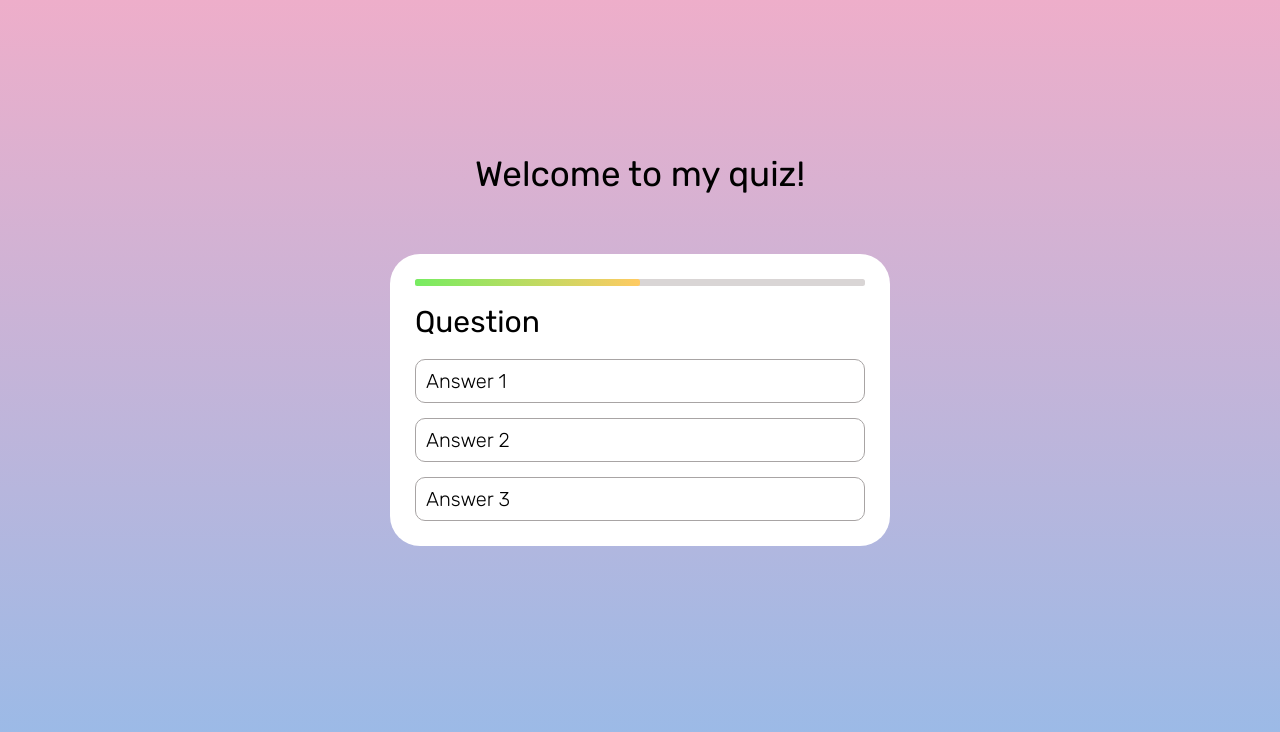
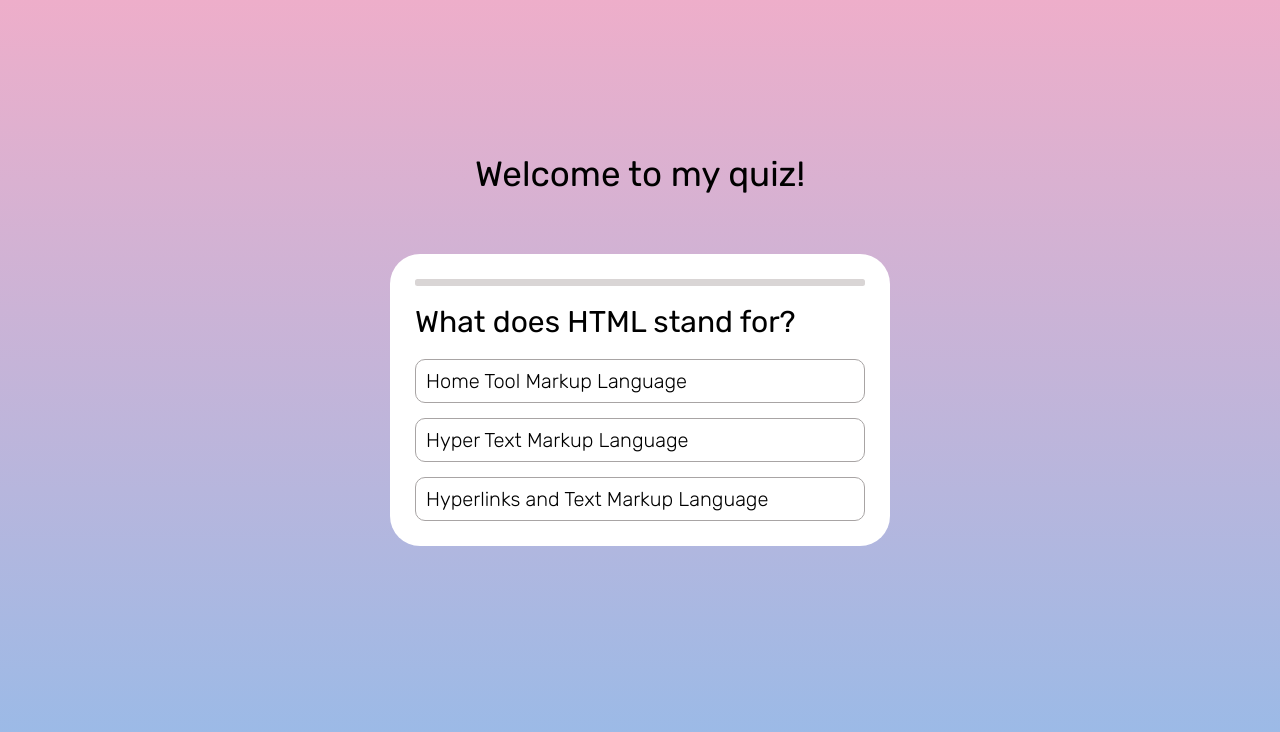
Before and after one commit to asudakova/react-quiz, a React (Create React App) app: page / in a window 1280 px wide. Shown: the top 732 px of the page. Built offline with nearby package versions, Linux system fonts and the light colour scheme.

Commit message:
added functionality

```diff
--- a/src/App.js
+++ b/src/App.js
@@ -1,13 +1,54 @@
 import './styles/App.scss';
 import Quiz from "./components/Quiz/Quiz";
 import Result from "./components/Result/Result";
+import {useState} from "react";
+
+const questions = [
+  {
+    title: 'What does HTML stand for?',
+    options: ['Home Tool Markup Language', 'Hyper Text Markup Language', 'Hyperlinks and Text Markup Language'],
+    correct: 1
+  },
+  {
+    title: 'Choose the correct HTML element for the largest heading:',
+    options: ['<h6>', '<head>', '<h1>', '<header>'],
+    correct: 2
+  },
+  {
+    title: 'How do you write "Hello World" in an alert box?',
+    options: ['alert("Hello World");', 'msg("Hello World");', 'alertBox("Hello World");', 'msgBox("Hello World");'],
+    correct: 0
+  },
+]
 
 function App() {
+  const [step, setStep] = useState(0);
+  const [correct, setCorrect] = useState(0);
+
+  const checkAnswer = (chosenAnswer, correctAnswer) => {
+    if (chosenAnswer === correctAnswer) {
+      setCorrect(correct + 1)
+    }
+    setStep(step + 1);
+  }
+
   return (
     <div className="App">
       <h1 className="App__title">Welcome to my quiz!</h1>
-      <Quiz/>
-      {/*<Result/>*/}
+      {step !== questions.length ? (
+        <Quiz
+          step={step}
+          questions={questions}
+          checkAnswer={checkAnswer}
+        />
+      ) : (
+        <Result
+          setStep={setStep}
+          correct={correct}
+          setCorrect={setCorrect}
+          questionsLength={questions.length}
+        />
+      )}
     </div>
   );
 }
--- a/src/components/Quiz/Quiz.jsx
+++ b/src/components/Quiz/Quiz.jsx
@@ -1,17 +1,27 @@
 import React from 'react';
 import '../Quiz/Quiz.scss';
 
-const Quiz = () => {
+const Quiz = ({step, questions, checkAnswer}) => {
+  const question = questions[step];
+  const progress = Math.round(step / questions.length * 100);
+
   return (
     <div className="Quiz">
       <div className="Quiz__progress">
-        <div></div>
+        <div style={{ width: `${progress}%`}}></div>
       </div>
-      <h2 className="Quiz__title">Question</h2>
+      <h2 className="Quiz__title">{question.title}</h2>
       <ul className="Quiz__answers">
-        <li>Answer 1</li>
-        <li>Answer 2</li>
-        <li>Answer 3</li>
+        {
+          question.options.map((option, index) =>
+            <li
+              key={index}
+              onClick={()=>checkAnswer(index, question.correct)}
+            >
+              {option}
+            </li>
+          )
+        }
       </ul>
     </div>
   );
--- a/src/components/Quiz/Quiz.scss
+++ b/src/components/Quiz/Quiz.scss
@@ -1,7 +1,7 @@
 .Quiz {
-  font-weight: 300;
   display: flex;
   flex-direction: column;
+  font-weight: 300;
   &__progress {
     height: 6.5px;
     width: 100%;
@@ -15,6 +15,7 @@
       border-radius: 2.5px;
       background: rgb(119,236,97);
       background: linear-gradient(90deg, rgba(119,236,97,1) 0%, rgba(255,202,98,1) 100%);
+      transition: all .3s ease-in-out;
     }
   }
   &__title {
--- a/src/components/Result/Result.jsx
+++ b/src/components/Result/Result.jsx
@@ -1,15 +1,37 @@
 import React from 'react';
 import '../Result/Result.scss';
-import smile from "../../img/smile-01.png"
+import smile1 from "../../img/smile-01.png";
+import smile2 from "../../img/smile-02.png";
+import smile3 from "../../img/smile-03.png";
 
-const Result = () => {
+const Result = ({setStep, correct, setCorrect, questionsLength}) => {
+
+  function resultPic() {
+    const part = Math.round(questionsLength / 3);
+    if (correct > part * 2) {
+      return smile1
+    } else if (correct <= part * 2 && correct > part){
+      return smile2
+    } else if (correct <= part && correct >= 0) {
+      return smile3;
+    }
+  }
+
   return (
     <div className="Result">
       <div className="Result__pic">
-        <img src={smile} alt="Result's pic"/>
+        <img src={resultPic()} alt="Result's pic"/>
       </div>
-      <div className="Result__text">You've got 3 out of 10!</div>
-      <button className="Result__btn">Try again</button>
+      <div className="Result__text">You've got {correct} out of {questionsLength}!</div>
+      <button
+        className="Result__btn"
+        onClick={()=> {
+          setStep(0);
+          setCorrect(0)
+        }}
+      >
+        Try again
+      </button>
     </div>
   );
 };
--- a/src/components/Result/Result.scss
+++ b/src/components/Result/Result.scss
@@ -31,6 +31,6 @@
     &:hover {
       background-color: #94cfe9;
     }
+  }
 
-  }
 }
```
